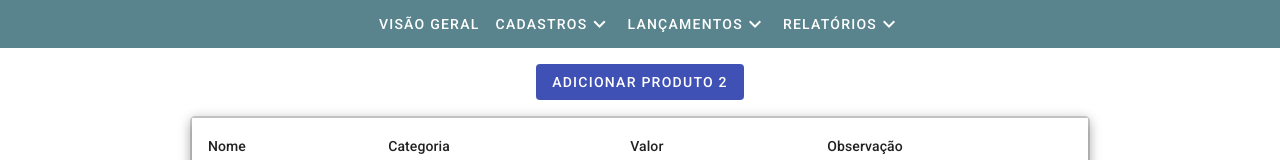
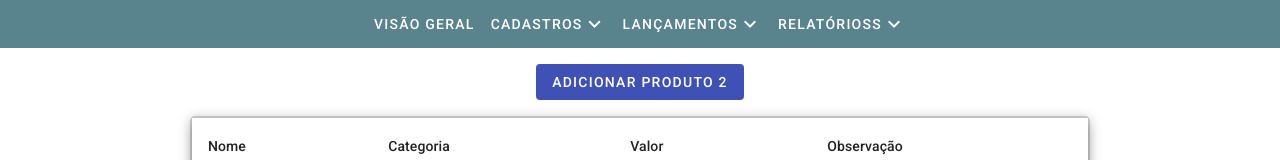
Before and after one commit to carlosgaspari1998/demands, an Angular app: page / in a window 1280 px wide. Shown: the top 160 px of the page. Built offline with nearby package versions, Linux system fonts and the light colour scheme.

Commit message:
teste publicação

```diff
--- a/src/app/demands-view/demands-view.component.html
+++ b/src/app/demands-view/demands-view.component.html
@@ -25,7 +25,7 @@
     </mat-menu>
 
     <button mat-button [matMenuTriggerFor]="menu3">
-      <div class="menu-options">RELATÓRIOS
+      <div class="menu-options">RELATÓRIOSS
         <mat-icon>expand_more</mat-icon>
       </div>
     </button>
```
